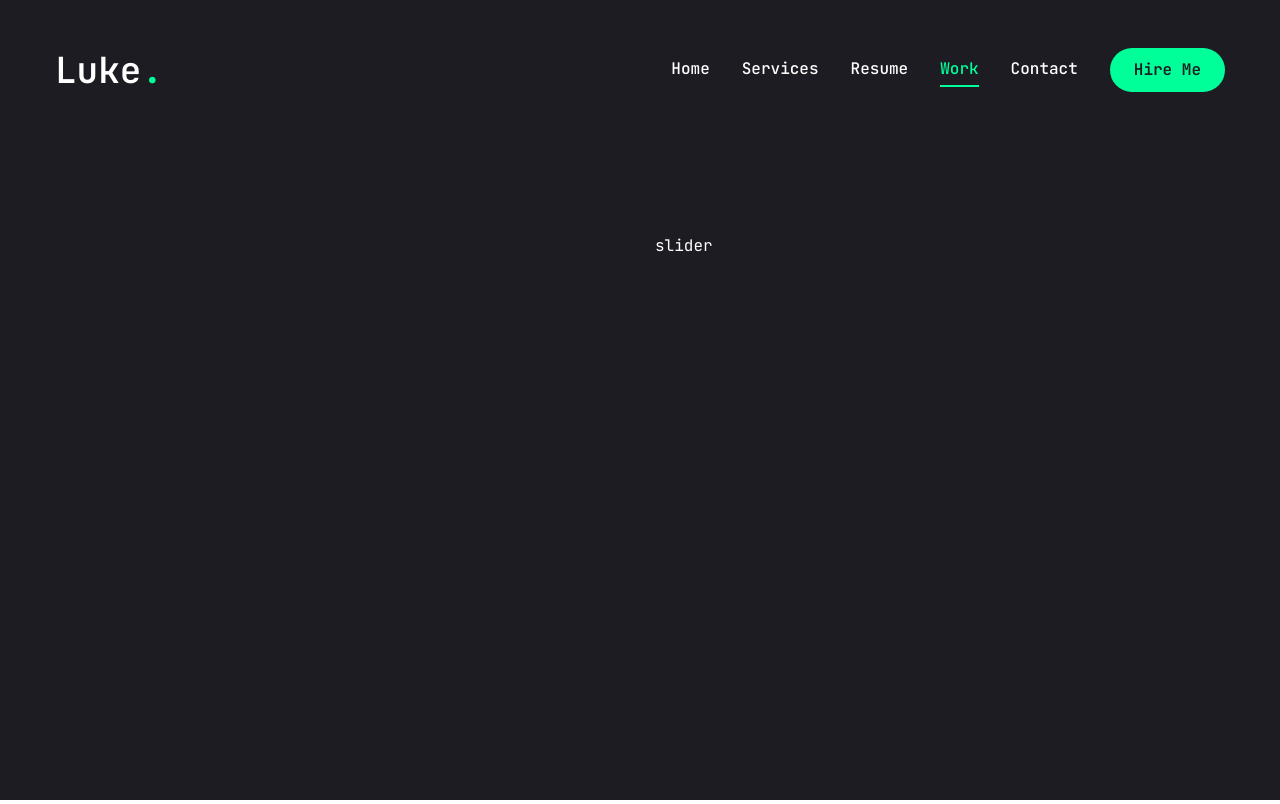
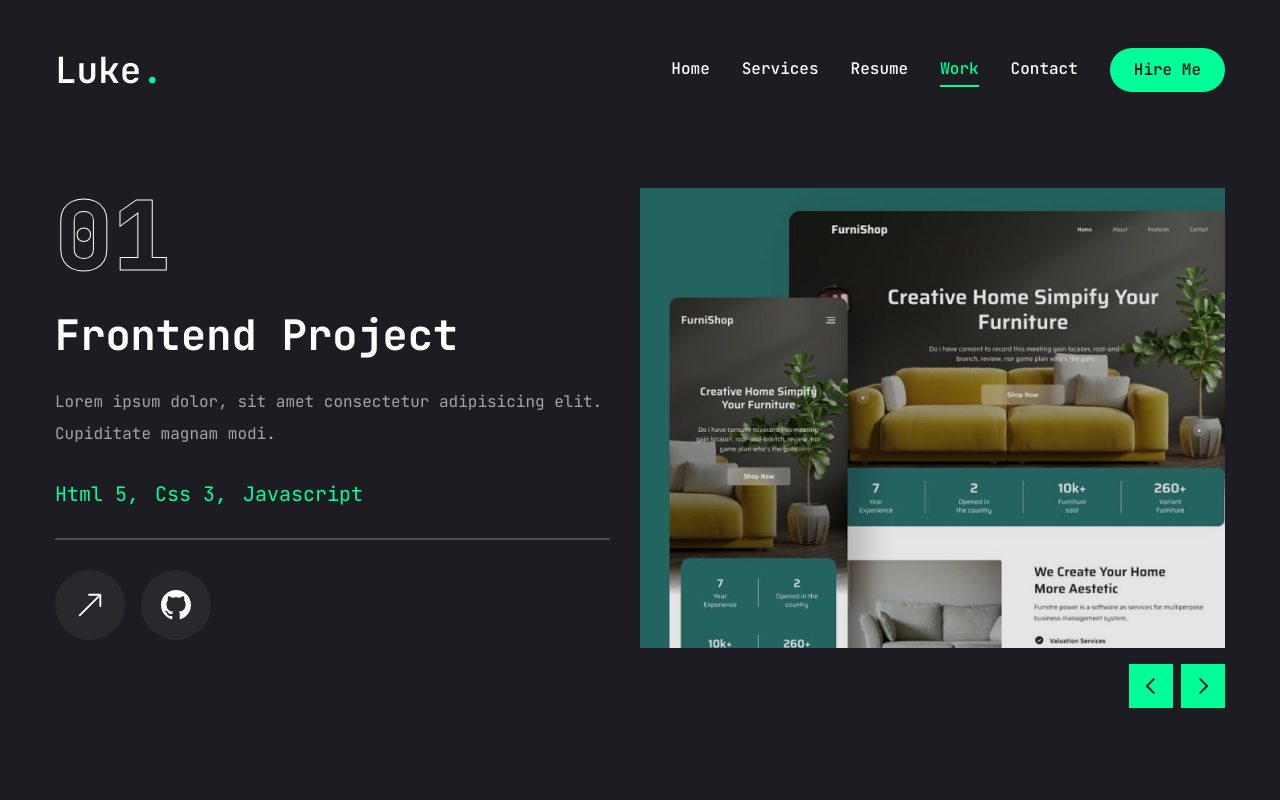
Before and after one commit to nabi-noor/portfolio-clone, a Next.js app: page /work in a window 1280 px wide. Built offline with nearby package versions, Linux system fonts and the light colour scheme.

Commit message:
updated the code base to resove merge issues

```diff
--- a/app/work/page.jsx
+++ b/app/work/page.jsx
@@ -2,12 +2,15 @@
 
 import { motion } from "framer-motion";
 import React, { useState } from "react";
-import { Swiper, SwiperSlide } from "swiper/react";
-import "swiper/css";
+import { Swiper, SwiperSlide } from "swiper/react"
+import "swiper/css"
 import { BsArrowUpRight, BsGithub } from "react-icons/bs";
 import { Tooltip, TooltipContent, TooltipProvider, TooltipTrigger } from "@/components/ui/tooltip";
 import Link from "next/link";
 import Image from "next/image";
+
+// components
+import WorkSliderBtns from "@/components/WorkSliderBtns";
 
 const projects = [
     {
@@ -42,15 +45,87 @@
     },
 ]
 const Work = () => {
-    const [project, setProject] = useState(projects[0])
+    const [project, setProject] = useState(projects[0]);
+
+    const handleSlideChange = (swiper) => {
+        // get current slide index
+        const currentIndex = swiper.activeIndex;
+        // update project state based on current slide index
+        setProject(projects[currentIndex]);
+    };
+
     return (
-        <motion.section initial={{ opacity: 0 }} animate={{ opacity: 1 }} className="min-h-[80vh] flex flex-col justify-center py-12 xl:px-0">
+        <motion.section initial={{ opacity: 0 }} animate={{ opacity: 1, transition: { delay: 2.4, duration: 0.4, ease: "easeIn" } }} className="min-h-[80vh] flex flex-col justify-center py-12 xl:px-0">
             <div className="container mx-auto">
                 <div className="flex flex-col xl:flex-row xl:gap-[30px]">
                     <div className="w-full xl:w-[50%] xl:h-[460px] flex flex-col xl:justify-between order-2 xl:order-none">
-                        <div></div>
+                        <div className="flex flex-col gap-[30px] h-[50%]">
+                            {/* outline num */}
+                            <div className="text-8xl leading-none font-extrabold text-transparent text-outline">{project.num}</div>
+                            {/* project category */}
+                            <h2 className="text-[42px] font-bold leading-none text-white group-hover:text-accent transition-all duration-500 capitalize">{project.category} project</h2>
+                            {/* project description */}
+                            <p className="text-white/60">{project.description}</p>
+                            <ul className="flex gap-4">
+                                {project.stack.map((item, index) => {
+                                    return (
+                                        <li key={index} className="text-xl text-accent">{item.name}
+                                            {/* remove the last comma */}
+                                            {index !== project.stack.length - 1 && ","}</li>
+                                    );
+                                })}
+                            </ul>
+                            {/* border */}
+                            <div className="border border-white/20"></div>
+                            {/* buttons */}
+                            <div className="flex items-center gap-4">
+                                {/* live project button */}
+                                <Link href={project.live}>
+                                    <TooltipProvider delayDuration={100}>
+                                        <Tooltip>
+                                            <TooltipTrigger className="w-[70px] h-[70px] rounded-full bg-white/5 flex justify-center items-center group">
+                                                <BsArrowUpRight className="text-white text-3xl group-hover:text-accent" />
+                                            </TooltipTrigger>
+                                            <TooltipContent>
+                                                Live project
+                                            </TooltipContent>
+                                        </Tooltip>
+                                    </TooltipProvider>
+                                </Link>
+                                {/* github project button */}
+                                <Link href={project.github}>
+                                    <TooltipProvider delayDuration={100}>
+                                        <Tooltip>
+                                            <TooltipTrigger className="w-[70px] h-[70px] rounded-full bg-white/5 flex justify-center items-center group">
+                                                <BsGithub className="text-white text-3xl group-hover:text-accent" />
+                                            </TooltipTrigger>
+                                            <TooltipContent>
+                                                Github repository
+                                            </TooltipContent>
+                                        </Tooltip>
+                                    </TooltipProvider>
+                                </Link>
+                            </div>
+                        </div>
                     </div>
-                    <div className="w-full xl:w-[50%]">slider</div>
+                    <div className="w-full xl:w-[50%]">
+                        <Swiper spaceBetween={30} slidesPerView={1} className="xl:h-[520px] mb-12" onSlideChange={handleSlideChange}>
+                            {projects.map((project, index) => {
+                                return <SwiperSlide key={index} className="w-full">
+                                    <div className="h-[460px] relative group flex justify-center items-center bg-pink-50/20">
+                                        {/* overlay */}
+                                        <div className="absolute top-0 bottom-0 w-full h-full bg-black/10 z-10"></div>
+                                        {/* image */}
+                                        <div className="relative w-full h-full">
+                                            <Image src={project.image} fill className="object-cover" alt />
+                                        </div>
+                                    </div>
+                                </SwiperSlide>;
+                            })}
+                            {/* slider buttons */}
+                            <WorkSliderBtns />
+                        </Swiper>
+                    </div>
                 </div>
             </div>
         </motion.section>
--- /dev/null
+++ b/components/WorkSliderBtns.jsx
@@ -0,0 +1,20 @@
+"use client";
+
+import { useSwiper } from "swiper/react";
+import { PiCaretLeftBold, PiCaretRightBold } from 'react-icons/pi';
+
+const WorkSliderBtns = (containerStyles, btnStyles, iconsStyles) => {
+    const swiper = useSwiper();
+    return (
+        <div className="flex gap-2 absolute right-0 bottom-[calc(50%_-_22px)] xl:bottom-0 z-20 w-full justify-between xl:w-max xl:justify-none">
+            <button className="bg-accent hover:bg-accent-hover text-primary text-[22px] w-[44px] h-[44px] flex justify-center items-center transition-all" onClick={() => swiper.slidePrev()}>
+                <PiCaretLeftBold className={iconsStyles} />
+            </button>
+            <button className="bg-accent hover:bg-accent-hover text-primary text-[22px] w-[44px] flex justify-center items-center transition-all" onClick={() => swiper.slideNext()}>
+                <PiCaretRightBold className={iconsStyles} />
+            </button>
+        </div>
+    );
+};
+
+export default WorkSliderBtns;
```
